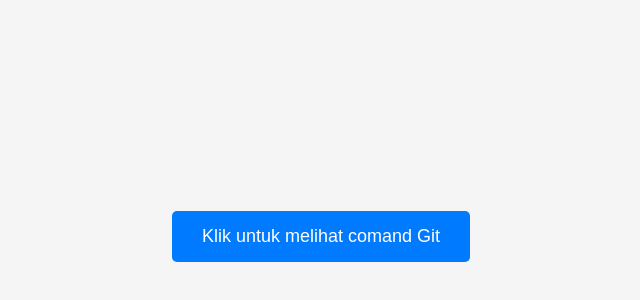
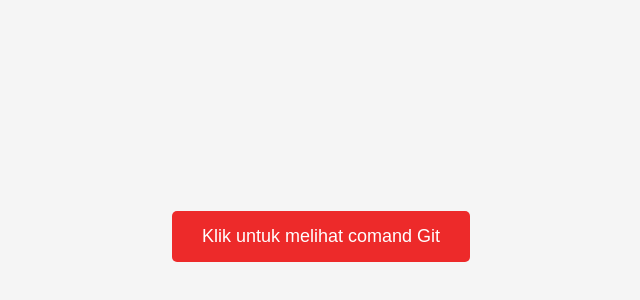
Before and after one commit to ArdanKece/mini_project, a plain HTML site: page index.html in a window 1280 px wide. Shown: the part 164-464 px from the top of the page, without its empty margins (319-959 px from the left). Drawn offline with Linux system fonts and the light colour scheme.

Commit message:
Isi pesan

```diff
--- a/index.html
+++ b/index.html
@@ -18,7 +18,7 @@
             padding: 15px 30px;
             font-size: 18px;
             color: #fff;
-            background-color: #007bff;
+            background-color: #ec1414e5;
             border: none;
             border-radius: 5px;
             cursor: pointer;
```
